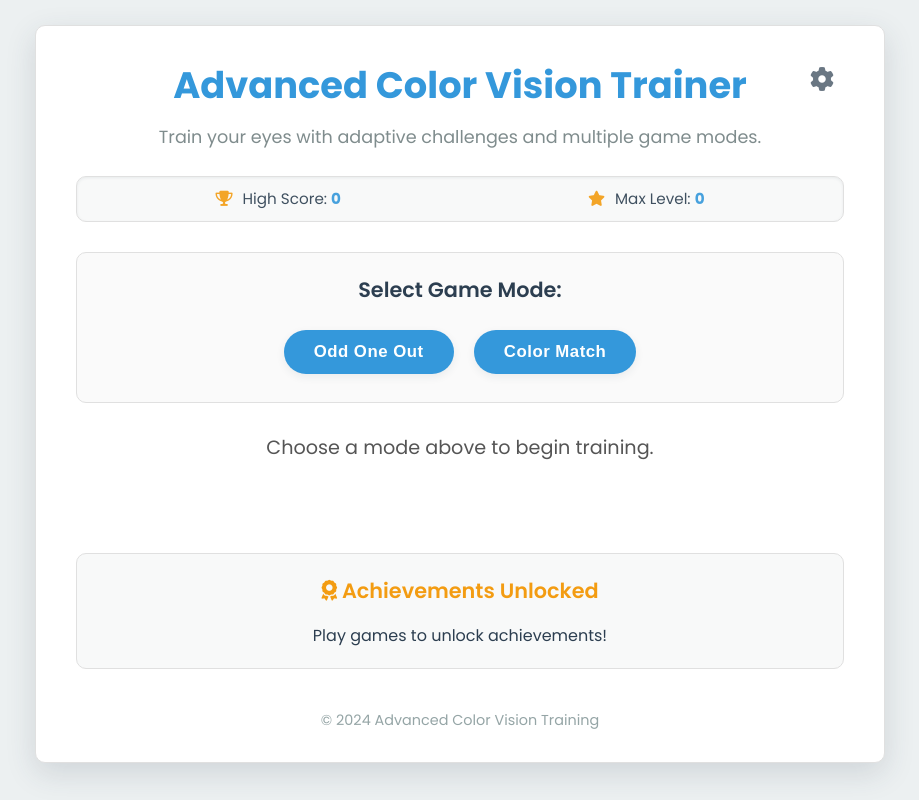
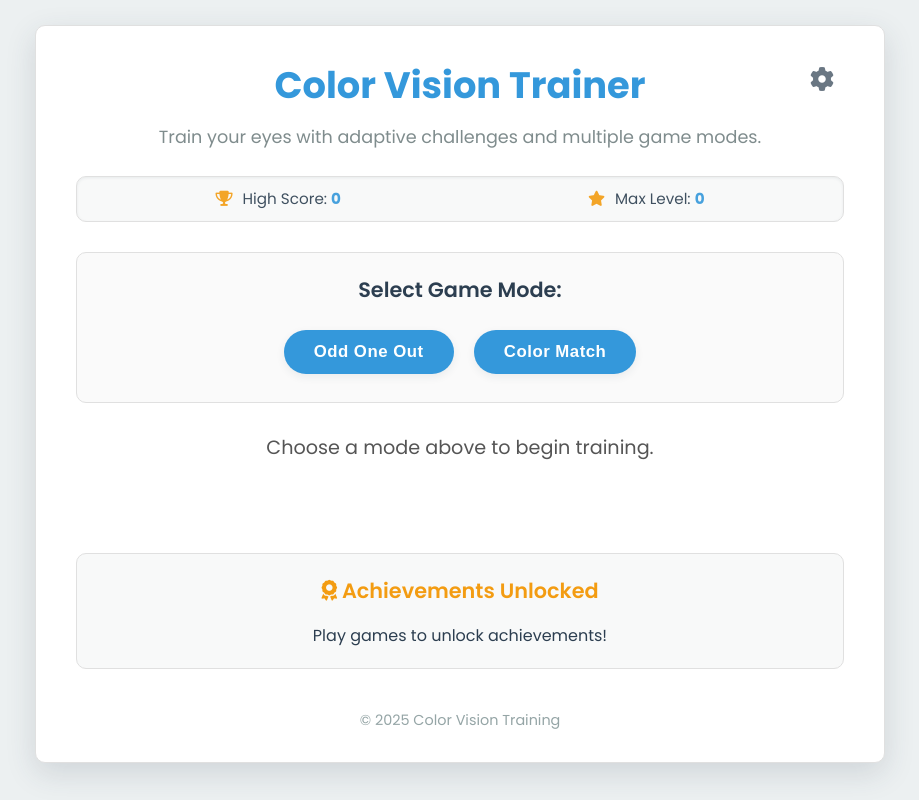
Before and after one commit to prathameshvattamwar/color_vision_trainer, a plain HTML site: page index.html in a window 1280 px wide. Shown: the whole page, without its empty margins (180-1099 px from the left). Drawn offline with nearby package versions, Linux system fonts and the light colour scheme.

Commit message:
Update index.html

```diff
--- a/index.html
+++ b/index.html
@@ -3,7 +3,7 @@
 <head>
     <meta charset="UTF-8">
     <meta name="viewport" content="width=device-width, initial-scale=1.0">
-    <title>Advanced Color Vision Trainer</title>
+    <title>Color Vision Trainer</title>
     <link rel="stylesheet" href="https://cdnjs.cloudflare.com/ajax/libs/font-awesome/6.5.1/css/all.min.css"> <!-- Font Awesome for icons -->
     <link rel="stylesheet" href="style.css">
     <!-- jsPDF Libraries (Keep as before) -->
@@ -14,7 +14,7 @@
 <body class=""> <!-- Theme class added by JS -->
     <div class="container">
         <header>
-            <h1>Advanced Color Vision Trainer</h1>
+            <h1>Color Vision Trainer</h1>
             <button id="settings-button" class="icon-button" aria-label="Settings"><i class="fas fa-cog"></i></button>
             <p>Train your eyes with adaptive challenges and multiple game modes.</p>
         </header>
@@ -95,7 +95,7 @@
         </main>
 
         <footer>
-            <p>© 2024 Advanced Color Vision Training</p>
+            <p>© 2025 Color Vision Training</p>
         </footer>
     </div>
 
```
